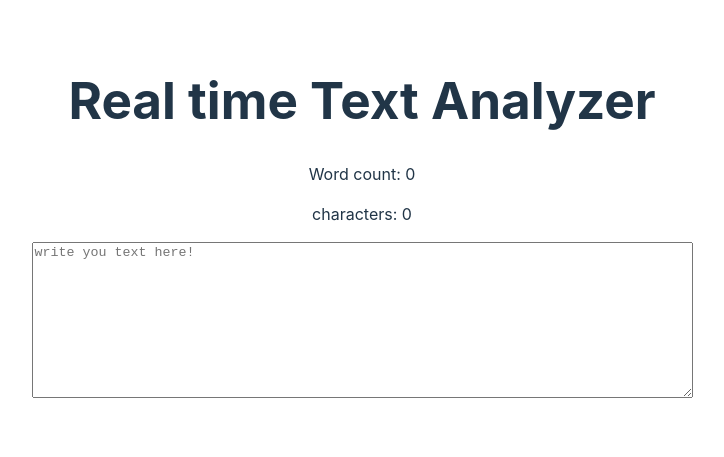
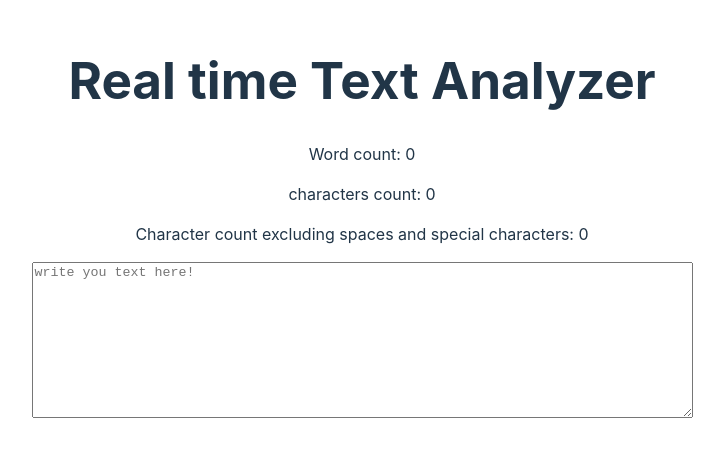
Before and after one commit to patychavezromo/Real-time-Text-Analyzer, a React (Vite) app: page / in a window 1280 px wide. Shown: the part 179-636 px from the top of the page, without its empty margins (278-1002 px from the left). Built offline with nearby package versions, Linux system fonts and the light colour scheme.

Commit message:
feat: added functionality to count characters excluding spaces and special characters

```diff
--- a/src/components/Input.jsx
+++ b/src/components/Input.jsx
@@ -1,22 +1,33 @@
 import { useState } from "react";
-import { wordCounter, characterCounter } from "./TextAnalyzer";
+import {
+  wordCounter,
+  characterCounter,
+  filteredCharacterCounter,
+} from "./TextAnalyzer";
 
 function UserInput() {
   let [text, setText] = useState("");
   let [numWords, setNumWords] = useState(0);
   let [numcharacteres, setNumcharacteres] = useState(0);
+  let [alphaNumericCount, setAlphaNumericCount] = useState(0);
 
   function handleTextChange(event) {
     let newText = event.target.value;
     setText(newText);
     setNumWords(wordCounter(newText));
     setNumcharacteres(characterCounter(newText));
+    setAlphaNumericCount(filteredCharacterCounter(newText));
   }
 
   return (
     <>
       <p>Word count: {numWords}</p>
-      <p>characters: {numcharacteres}</p>
+      <p>characters count: {numcharacteres}</p>
+      <p>
+        Character count excluding spaces and special characters:{" "}
+        {alphaNumericCount}
+      </p>
+
       <textarea
         name="postContent"
         rows={10}
--- a/src/components/TextAnalyzer.jsx
+++ b/src/components/TextAnalyzer.jsx
@@ -8,3 +8,9 @@ export const wordCounter = (text) => {
 export const characterCounter = (text) => {
   return text.length > 0 ? text.length : 0;
 };
+
+export const filteredCharacterCounter = (text) => {
+  return text.split("").filter((character) => {
+    return /^[a-zA-Z0-9]$/.test(character);
+  }).length;
+};
```
